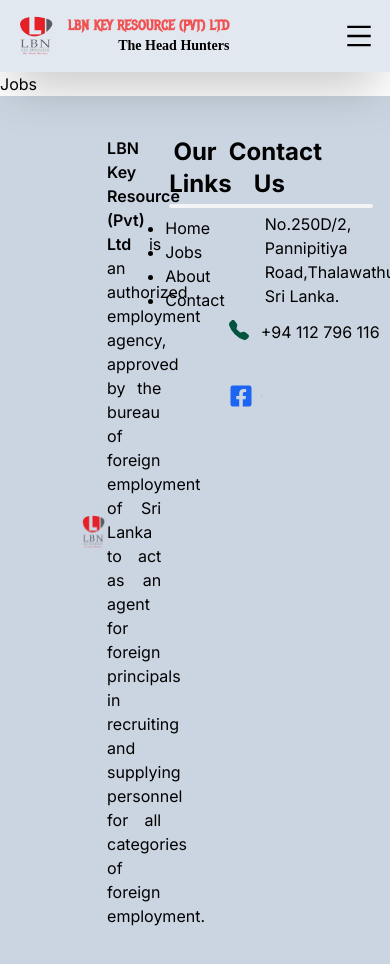
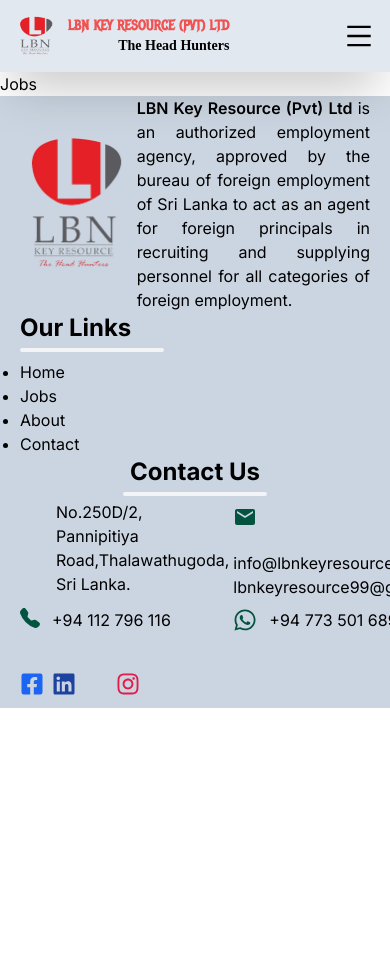
Before and after one commit to bhashana99/LBN-web, a React (Vite) app in the folder client/: page /jobs in a window 390 px wide. Shown: the top 964 px of the page. After the commit the page ends 844 px from the top, so only its background shows below. Built offline with nearby package versions, Linux system fonts and the light colour scheme; some icons are missing; a web font is replaced by a local one.

Commit message:
mobile size footer

```diff
--- a/client/src/components/Footer.jsx
+++ b/client/src/components/Footer.jsx
@@ -1,39 +1,46 @@
 import React from "react";
 import { Link } from "react-router-dom";
 import logo from "./../assets/images/LBN.png";
-import { FaFacebookSquare, FaLinkedin,FaWhatsapp,FaInstagram } from "react-icons/fa";
-import { FaMapLocationDot,FaSquareXTwitter } from "react-icons/fa6";
+import {
+  FaFacebookSquare,
+  FaLinkedin,
+  FaWhatsapp,
+  FaInstagram,
+} from "react-icons/fa";
+import { FaMapLocationDot, FaSquareXTwitter } from "react-icons/fa6";
 import { BsFillTelephoneFill } from "react-icons/bs";
 import { MdEmail } from "react-icons/md";
 
 export default function Footer() {
   return (
-    <footer className="bg-slate-300 relative left-0 right-0 bottom-0 shadow-md ">
-      <div className="grid  grid-cols-8 gap-2 mx-10 p-10">
+    <footer className="bg-slate-300 pb-3 md:pb-0 relative left-0 right-0 bottom-0 shadow-md">
+      <div className="flex flex-col mx-5 md:grid  md:grid-cols-8  md:gap-2 md:mx-10  md:p-10">
         {/* logo */}
-        <div className="col-span-3">
+        <div className=" md:col-span-3 ">
           <div className="grid grid-cols-3 items-center">
             <div>
               <Link to="">
-                <img src={logo} alt="" className="w-40" />
+                <img src={logo} alt="" className="w-28 md:w-40 " />
               </Link>
             </div>
-            <div className="col-span-2">
+            <div className="col-span-2  ">
               <h2 className="text-justify">
-                <span className="font-semibold">LBN Key Resource (Pvt) Ltd </span>
-               is an authorized employment agency,
-approved by the bureau of foreign employment of Sri Lanka to act as
-an agent for foreign principals in recruiting and supplying
-personnel for all categories of foreign employment.
+                <span className="font-semibold">
+                  LBN Key Resource (Pvt) Ltd{" "}
+                </span>
+                is an authorized employment agency, approved by the bureau of
+                foreign employment of Sri Lanka to act as an agent for foreign
+                principals in recruiting and supplying personnel for all
+                categories of foreign employment.
               </h2>
             </div>
           </div>
         </div>
         {/* links */}
-        <div className="col-span-2">
-          <h1 className="text-2xl font-bold text-center">Our Links</h1>
-          <hr className="w-36 h-1 mx-auto my-1 bg-gray-100 border-0 rounded md:my-1 dark:bg-gray-700" />
-          <div className="flex flex-col mt-2 text-start items-center justify-start">
+        <div className="md:col-span-2">
+          <h1 className="text-2xl font-bold text-start md:text-center">Our Links</h1>
+          <hr className="w-36 h-1 md:mx-auto my-1  bg-gray-100 border-0 rounded md:my-1 dark:bg-gray-700" />
+          <div className="flex flex-col  mt-2 text-start items-start md:items-center justify-start">
             <ul className="list-disc">
               <li className="hover:underline hover:text-blue-900">
                 <Link to="/">Home</Link>
@@ -51,29 +58,27 @@
           </div>
         </div>
         {/* contact */}
-        <div className="col-span-3">
+        <div className="flex flex-col md:col-span-3">
           <h1 className="text-2xl font-bold text-center">Contact Us</h1>
           <hr className="w-36 h-1 mx-auto my-1 bg-gray-100 border-0 rounded md:my-1 dark:bg-gray-700" />
           <div className="gird grid-row-2 ">
             <div className="grid grid-rows-2 grid-flow-col gap-1">
               <div className="flex flex-row gap-3 items-center mb-2">
                 <FaMapLocationDot className="text-2xl text-green-800" />
-                <div>
-                <p>No.250D/2, Pannipitiya Road,Thalawathugoda, </p><p>Sri Lanka.</p>
+                <div >
+                  <p>No.250D/2, Pannipitiya Road,Thalawathugoda, </p>
+                  <p>Sri Lanka.</p>
                 </div>
-
               </div>
               <div className="flex flex-row gap-3 ">
-                <BsFillTelephoneFill  className="text-xl text-green-800" />
+                <BsFillTelephoneFill className="text-xl text-green-800" />
                 <div>
                   <p>+94 112 796 116</p>
-
                 </div>
-
               </div>
-              <div className="flex flex-row gap-3 items-center">
+              <div className="flex flex-wrap md:flex-row gap-3 items-center">
                 <MdEmail className="text-2xl text-green-800" />
-                <div>
+                <div  >
                   <p>info@lbnkeyresource.com</p>
                   <p>lbnkeyresource99@gmail.com </p>
                 </div>
@@ -85,7 +90,10 @@
             </div>
             {/* social media */}
             <div className=" mt-[-40px] flex  ">
-                <Link to="https://www.facebook.com/LBNKEYRESOURCEPVTLTD?mibextid=ZbWKwL " target="_blank">
+              <Link
+                to="https://www.facebook.com/LBNKEYRESOURCEPVTLTD?mibextid=ZbWKwL "
+                target="_blank"
+              >
                 <FaFacebookSquare className="text-2xl text-blue-600 mr-2" />
               </Link>
 
--- a/client/tailwind.config.js
+++ b/client/tailwind.config.js
@@ -13,12 +13,7 @@
        'brandPrimary':'#4caf4f',
        'neutralGrey':'#717171',
       },
-      screens: {
-        xs : "550px",
-        md : "850px",
-        xl : "1180px",
-        "2xl" : "1280px"
-      },
+
 
     },
   },
```
Lines whose indentation alone changed are shown as unchanged.
